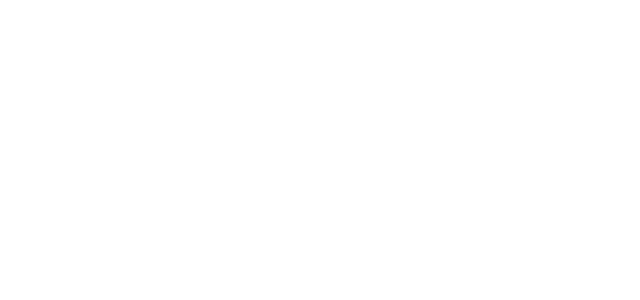
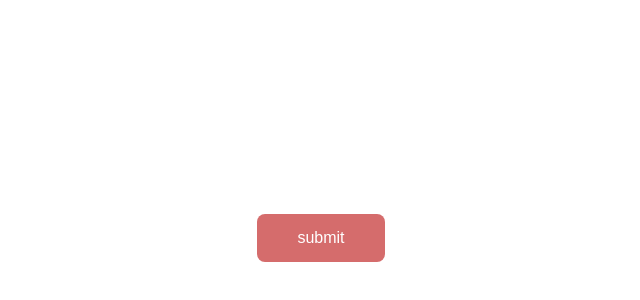
Before and after one commit to sandeshghadage/First_gitFork, a React (Create React App) app: page / in a window 1280 px wide. Shown: the part 162-462 px from the top of the page, without its empty margins (319-959 px from the left). Built offline with nearby package versions, Linux system fonts and the light colour scheme.

Commit message:
Custom css button created

```diff
--- a/src/App.css
+++ b/src/App.css
@@ -36,3 +36,10 @@
     transform: rotate(360deg);
   }
 }
+
+.mainBox {
+  display: flex;
+  align-items: center;
+  justify-content: center;
+  height: 100vh;
+}
--- a/src/App.js
+++ b/src/App.js
@@ -1,8 +1,13 @@
 import "./App.css";
 import React from "react";
+import Button from "./button/Button";
 
 function App() {
-  return <div></div>;
+  return (
+    <div className="mainBox">
+      <Button value={"submit"} />
+    </div>
+  );
 }
 
 export default App;
--- /dev/null
+++ b/src/button/Button.jsx
@@ -0,0 +1,10 @@
+import React from "react";
+import style from "./Button.module.css";
+
+export default function Button({ onClick, value }) {
+  return (
+    <button id={style.button} onClick={onClick}>
+      {value}
+    </button>
+  );
+}
--- /dev/null
+++ b/src/button/Button.module.css
@@ -0,0 +1,14 @@
+#button {
+  width: 8rem;
+  height: 3rem;
+  margin: 1rem;
+  border: none;
+  border-radius: 8px;
+  color: white;
+  background-color: rgb(213, 108, 108);
+  font-size: 1rem;
+}
+
+#button:hover {
+  background-color: rgb(217, 35, 35);
+}
```
